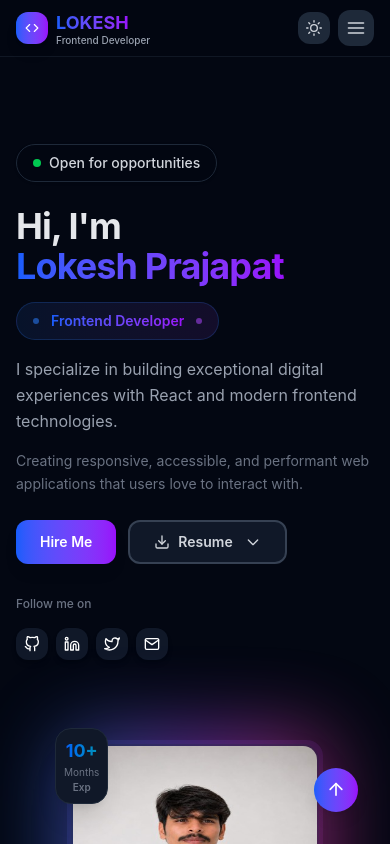
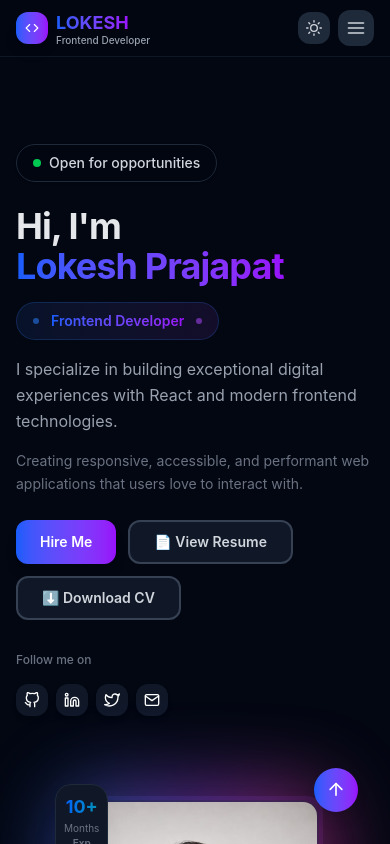
Before and after one commit to daksh-prajapat/lokesh-portfolio, a React app: page / in a window 390 px wide. Shown: the top 844 px of the page. Built offline with nearby package versions, Linux system fonts and the light colour scheme; the HTML template or start-up script is replaced by a standard one.

Commit message:
fix: resume buttons working on mobile

```diff
--- a/src/components/Hero.jsx
+++ b/src/components/Hero.jsx
@@ -135,7 +135,7 @@ const Hero = () => {
               Creating responsive, accessible, and performant web applications that users love to interact with.
             </motion.p>
 
-            {/* CTA Buttons with Dropdown */}
+            {/* CTA Buttons - Mobile + Desktop Working */}
             <motion.div
               initial={{ opacity: 0, y: 20 }}
               animate={{ opacity: 1, y: 0 }}
@@ -149,57 +149,29 @@ const Hero = () => {
                 }}
                 whileHover={{ scale: 1.05 }}
                 whileTap={{ scale: 0.95 }}
-                className="group relative px-6 lg:px-8 py-2.5 lg:py-3.5 bg-gradient-to-r from-blue-600 to-purple-600 text-white rounded-xl font-semibold text-sm lg:text-base overflow-hidden shadow-lg hover:shadow-xl transition-all duration-300"
+                className="px-6 lg:px-8 py-2.5 lg:py-3.5 bg-gradient-to-r from-blue-600 to-purple-600 text-white rounded-xl font-semibold text-sm lg:text-base shadow-lg hover:shadow-xl transition-all duration-300"
               >
-                <span className="relative z-10">Hire Me</span>
-                <motion.div
-                  className="absolute inset-0 bg-gradient-to-r from-purple-600 to-pink-600"
-                  initial={{ x: "100%" }}
-                  whileHover={{ x: 0 }}
-                  transition={{ duration: 0.3 }}
-                />
+                Hire Me
               </motion.button>
 
-              {/* Resume Dropdown Button */}
-              <div className="relative group">
-                <motion.button
-                  whileHover={{ scale: 1.05 }}
-                  whileTap={{ scale: 0.95 }}
-                  className="flex items-center gap-2 px-6 lg:px-8 py-2.5 lg:py-3.5 bg-white dark:bg-gray-900 border-2 border-gray-300 dark:border-gray-700 text-gray-700 dark:text-gray-300 rounded-xl font-semibold text-sm lg:text-base hover:border-blue-600 dark:hover:border-blue-600 hover:text-blue-600 dark:hover:text-blue-400 transition-all duration-300"
-                >
-                  <FiDownload size={16} />
-                  Resume
-                  <svg
-                    className="w-4 h-4 ml-1 transition-transform duration-300 group-hover:rotate-180"
-                    fill="none"
-                    stroke="currentColor"
-                    viewBox="0 0 24 24"
-                  >
-                    <path strokeLinecap="round" strokeLinejoin="round" strokeWidth={2} d="M19 9l-7 7-7-7" />
-                  </svg>
-                </motion.button>
-
-                {/* Dropdown Menu */}
-                <div className="absolute top-full left-0 mt-2 w-48 bg-white dark:bg-gray-900 rounded-xl shadow-xl border border-gray-200 dark:border-gray-800 opacity-0 invisible group-hover:opacity-100 group-hover:visible transition-all duration-300 z-20">
+              {/* View Resume Button - Mobile & Desktop */}
               <a
                 href="https://drive.google.com/file/d/1PlRirP6dHZhLih_Orgx9oZOpbvhmpupA/view"
                 target="_blank"
                 rel="noopener noreferrer"
-                    className="flex items-center gap-2 px-4 py-2.5 text-sm text-gray-700 dark:text-gray-300 hover:bg-gray-100 dark:hover:bg-gray-800 rounded-t-xl transition-all duration-200 hover:pl-5"
+                className="px-6 lg:px-8 py-2.5 lg:py-3.5 bg-white dark:bg-gray-900 border-2 border-gray-300 dark:border-gray-700 text-gray-700 dark:text-gray-300 rounded-xl font-semibold text-sm lg:text-base hover:border-green-600 dark:hover:border-green-600 hover:text-green-600 transition-all duration-300"
               >
-                    <FiEye size={14} />
-                    View Resume
+                📄 View Resume
               </a>
+
+              {/* Download CV Button - Mobile & Desktop */}
               <a
                 href="https://drive.google.com/uc?export=download&id=1PlRirP6dHZhLih_Orgx9oZOpbvhmpupA"
                 download
-                    className="flex items-center gap-2 px-4 py-2.5 text-sm text-gray-700 dark:text-gray-300 hover:bg-gray-100 dark:hover:bg-gray-800 rounded-b-xl transition-all duration-200 hover:pl-5"
+                className="px-6 lg:px-8 py-2.5 lg:py-3.5 bg-white dark:bg-gray-900 border-2 border-gray-300 dark:border-gray-700 text-gray-700 dark:text-gray-300 rounded-xl font-semibold text-sm lg:text-base hover:border-blue-600 dark:hover:border-blue-600 hover:text-blue-600 transition-all duration-300"
               >
-                    <FiDownload size={14} />
-                    Download CV
+                ⬇️ Download CV
               </a>
-                </div>
-              </div>
             </motion.div>
 
             {/* Social Links */}
```
Also changed, not shown: 1 other file (tests, documents, lock files or other folders). Lines whose indentation alone changed are shown as unchanged.
